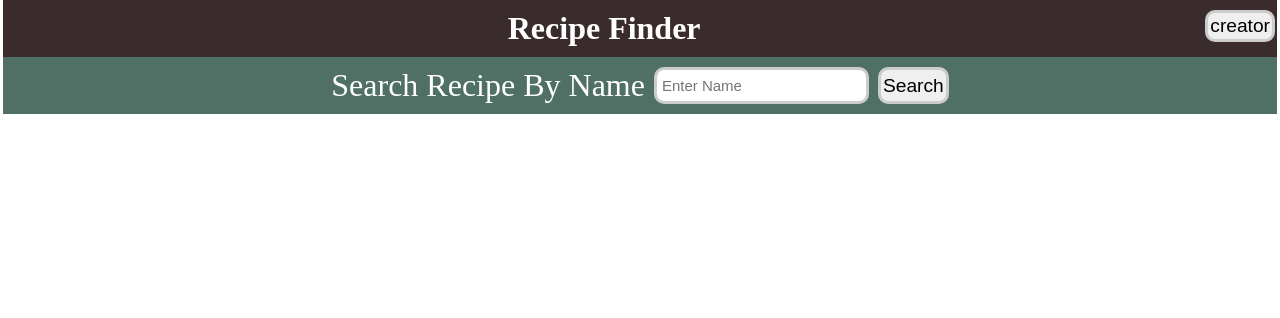
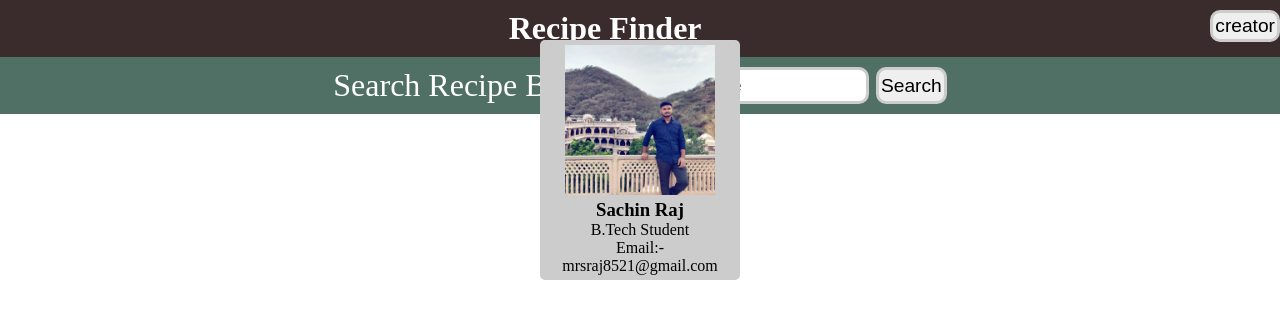
Before and after one commit to mrsraj/Recipe-Finder-Website, a plain HTML site: page RecipePage.html in a window 1280 px wide. Both pictures are taken after a click on the button "creator". Drawn offline with Linux system fonts and the light colour scheme; no server answers.

Commit message:
add creator page

```diff
--- a/RecipeJS.js
+++ b/RecipeJS.js
@@ -43,3 +43,17 @@ async function searchMeal() {
         selectDiv.appendChild(newDiv);
     });
 }
+
+
+let el = document.getElementById('creatorid');
+el.style.display = 'none';
+
+function hide() {
+
+    if (el.style.display == 'none') {
+        el.style.display = "block";
+    }
+    else {
+        el.style.display = 'none';
+    }
+}
--- a/RecipePage.css
+++ b/RecipePage.css
@@ -1,6 +1,6 @@
 * {
     padding: 0;
-    margin: 0 1px;
+    margin: 0;
     box-sizing: border-box;
 }
 
@@ -20,8 +20,8 @@ header {
     justify-content: center;
     gap: 7px;
     height: auto;
+    color: #fff;
     padding: 10px;
-    color: #fff;
 }
 
 label {
@@ -47,45 +47,60 @@ button:hover {
     color: #fff;
 }
 
-#result{
+#result {
     display: flex;
     justify-content: space-around;
     flex-wrap: wrap;
     max-height: 80vh;
     overflow-y: scroll;
     gap: 5px;
-
 }
 
-.cardAll{
-    /* display: flex; */
+.cardAll {
     width: 300px;
     height: 400px;
     overflow-y: auto;
     overflow-x: hidden;
     scrollbar-width: none;
+    padding: 2px;
 }
 
 
-img{
+img {
     width: 100%;
     height: 200px;
 }
 
-button{
+button {
     float: right;
-    font-size: clamp(0.8rem,2vw, 1.2rem);
+    font-size: clamp(0.8rem, 2vw, 1.2rem);
 }
 
-h2{
+h2 {
     text-align: center;
     background-color: rgb(6, 80, 55, 0.6);
     color: #fff;
 }
 
-#creatorid{
-    height: 200px;
+.about {
+    width: 100%;
+    display: flex;
+    justify-content: center;
+    position: absolute;
+    top: 40px;
+}
+
+#creatorid {
+    text-align: center;
+    height: auto;
     width: 200px;
     z-index: 20;
-    background-color: red;
+    background-color: #ccc;
+    padding: 5px;
+    border-radius: 5px;
 }
+
+#creatorid img {
+    height: 150px;
+    width: 150px;
+}
--- a/RecipePage.html
+++ b/RecipePage.html
@@ -10,18 +10,24 @@
 
 <body>
     <header>
-        <h1>Recipe Finder <button popovertarget>creator</button></h1>
+        <h1>Recipe Finder <button onclick="hide()">creator</button></h1>
+    </header>
 
-    </header>
     <div id="container">
         <label for="search">Search Recipe By Name</label>
         <input type="text" name="" id="search" placeholder="Enter Name">
         <button onclick="searchMeal()">Search</button>
     </div>
-    <!-- <div id="creatorid">
-        <img src="MyImage.jpeg" alt="CreatorImg">
-        <p>image</p>
-    </div> -->
+
+    <div class="about">
+        <div id="creatorid">
+            <img src="MyImage.jpeg" alt="CreatorImg">
+            <h3>Sachin Raj</h3>
+            <p>B.Tech Student</p>
+            <p>Email:-mrsraj8521@gmail.com</p>
+        </div>
+    </div>
+
     <div id="result"></div>
 
     <script src="RecipeJS.js"></script>
```
